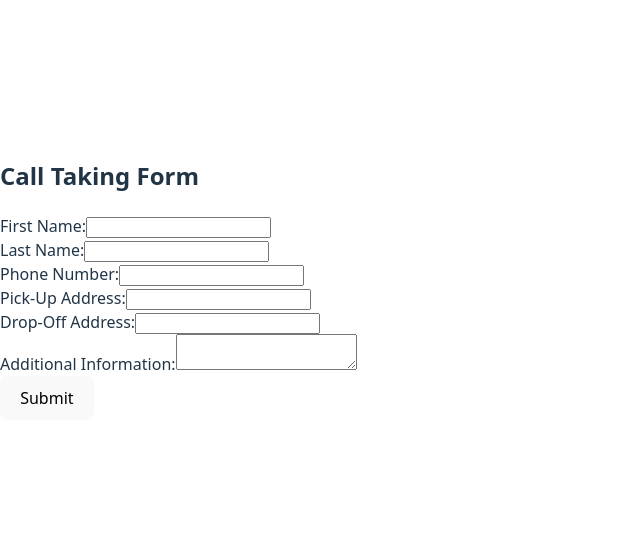
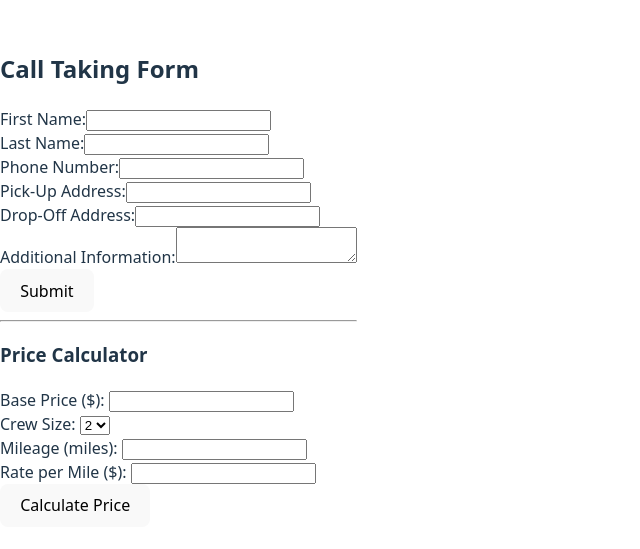
Before and after one commit to AlehSitsko/Call-Taking-Form-React, a React (Vite) app: page / in a window 1280 px wide. Shown: the part 121-670 px from the top of the page, without its empty margins (0-640 px from the left). Built offline with nearby package versions, Linux system fonts and the light colour scheme.

Commit message:
Added PriceCalculator component and integrated into App

```diff
--- a/src/App.jsx
+++ b/src/App.jsx
@@ -1,10 +1,13 @@
 import React from 'react';
 import CallForm from './components/CallForm';
+import PriceCalculator from './components/PriceCalculator';
 
 function App() {
   return (
     <div className="App">
       <CallForm />
+      <hr />
+      <PriceCalculator />
     </div>
   );
 }
--- /dev/null
+++ b/src/components/PriceCalculator.jsx
@@ -0,0 +1,74 @@
+import React, { useState } from "react";
+
+const PriceCalculator = () => {
+  const [basePrice, setBasePrice] = useState('');
+  const [crewSize, setCrewSize] = useState('2'); // Default as string
+  const [mileage, setMileage] = useState('');
+  const [ratePerMile, setRatePerMile] = useState('');
+  const [totalPrice, setTotalPrice] = useState(null);
+
+  const calculatePrice = () => {
+    const multiplier = { '2': 1, '4': 2, '6': 3 }[crewSize] || 1;
+    const base = parseFloat(basePrice) || 0;
+    const miles = parseFloat(mileage) || 0;
+    const rate = parseFloat(ratePerMile) || 0;
+
+    const totalCost = base * multiplier + miles * rate;
+    setTotalPrice(totalCost.toFixed(2));
+  };
+
+  return (
+    <div>
+      <h3>Price Calculator</h3>
+
+      <div>
+        <label>Base Price ($): </label>
+        <input
+          type="number"
+          min="0"
+          value={basePrice}
+          onChange={(e) => setBasePrice(e.target.value)}
+        />
+      </div>
+
+      <div>
+        <label>Crew Size: </label>
+        <select value={crewSize} onChange={(e) => setCrewSize(e.target.value)}>
+          <option value="2">2</option>
+          <option value="4">4</option>
+          <option value="6">6</option>
+        </select>
+      </div>
+
+      <div>
+        <label>Mileage (miles): </label>
+        <input
+          type="number"
+          min="0"
+          value={mileage}
+          onChange={(e) => setMileage(e.target.value)}
+        />
+      </div>
+
+      <div>
+        <label>Rate per Mile ($): </label>
+        <input
+          type="number"
+          min="0"
+          value={ratePerMile}
+          onChange={(e) => setRatePerMile(e.target.value)}
+        />
+      </div>
+
+      <button onClick={calculatePrice}>Calculate Price</button>
+
+      {totalPrice !== null && (
+        <div>
+          <h4>Total Price: ${totalPrice}</h4>
+        </div>
+      )}
+    </div>
+  );
+};
+
+export default PriceCalculator;
```
